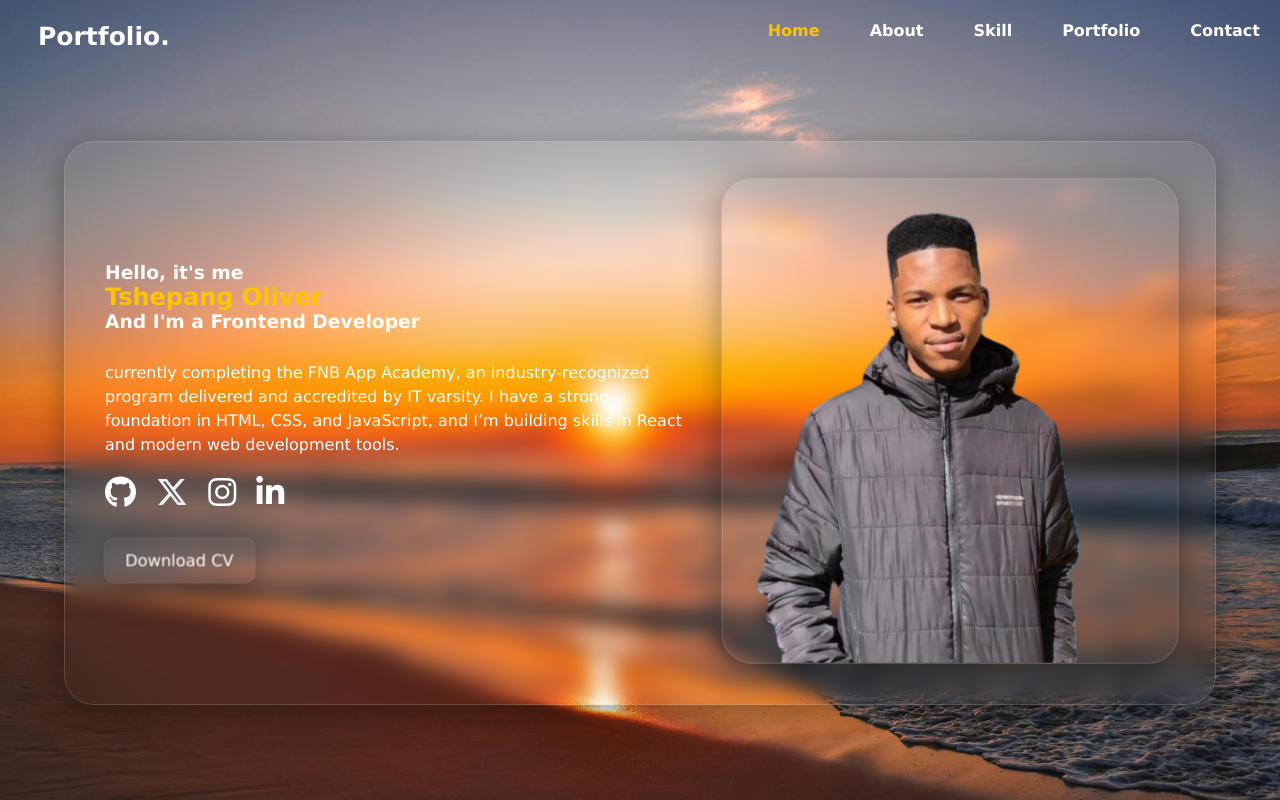
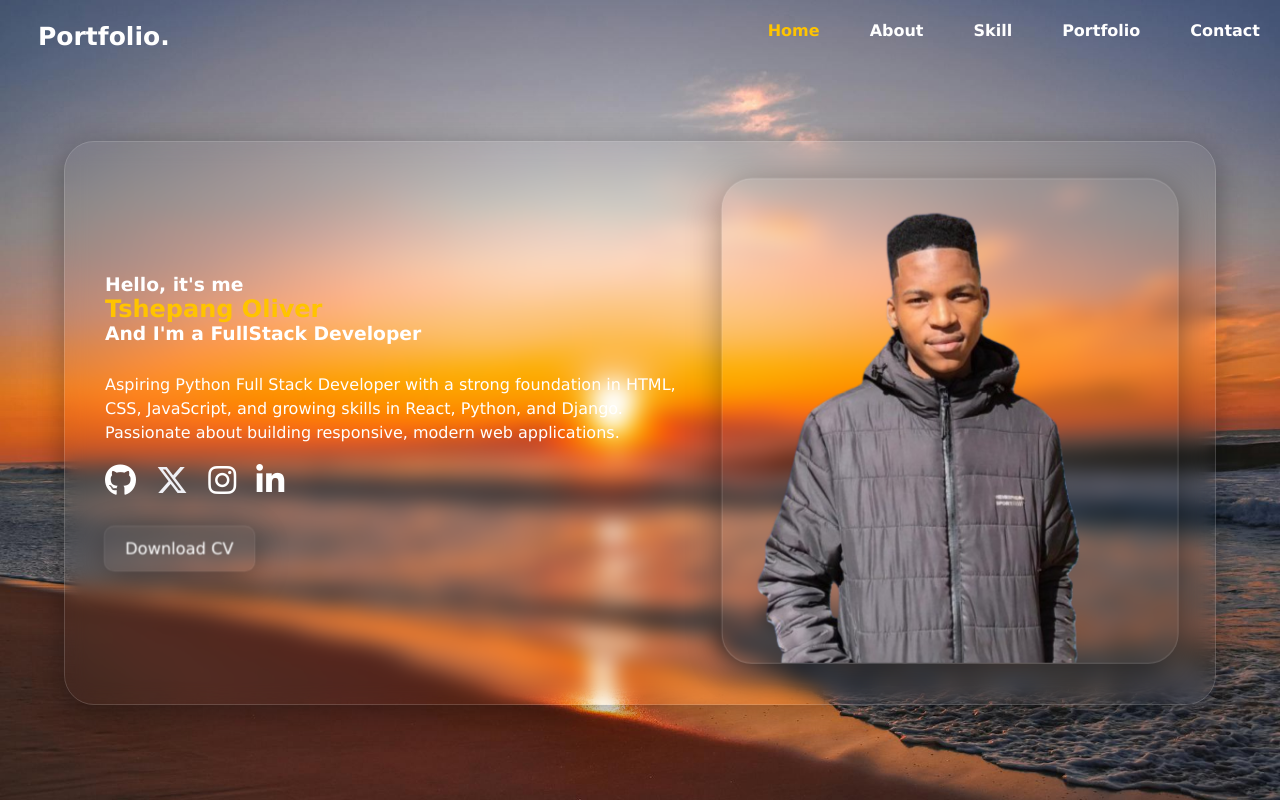
Before and after one commit to T5H3P4N9/portfolio-2, a plain HTML site: page index.html in a window 1280 px wide. Drawn offline with Linux system fonts and the light colour scheme.

Commit message:
Update index.html

```diff
--- a/index.html
+++ b/index.html
@@ -3,7 +3,7 @@
 <head>
   <meta charset="UTF-8" />
   <meta name="viewport" content="width=device-width, initial-scale=1.0" />
-  <title>Tshepang Oliver | Frontend Developer Portfolio</title>
+  <title>Tshepang Oliver | FullStack Developer Portfolio</title>
   <link rel="stylesheet" href="Personal Portfolio Website.css" />
   <script src="https://kit.fontawesome.com/04dac9f927.js" crossorigin="anonymous"></script>
 </head>
@@ -27,11 +27,11 @@
     <section id="intro">
       <h3>Hello, it's me</h3>
       <h1>Tshepang Oliver</h1>
-      <h3>And I'm a <span>Frontend Developer</span></h3><br>
+      <h3>And I'm a <span>FullStack Developer</span></h3><br>
       <p>
-        currently completing the FNB App Academy, an industry-recognized program delivered and accredited
-        by IT varsity. I have a strong foundation in HTML, CSS, and JavaScript, and I’m building skills
-        in React and modern web development tools.
+       Aspiring Python Full Stack Developer with a strong foundation in
+       HTML, CSS, JavaScript, and growing skills in React, Python, and Django.
+       Passionate about building responsive, modern web applications.
       </p><br>
 
       <div id="icon">
```
